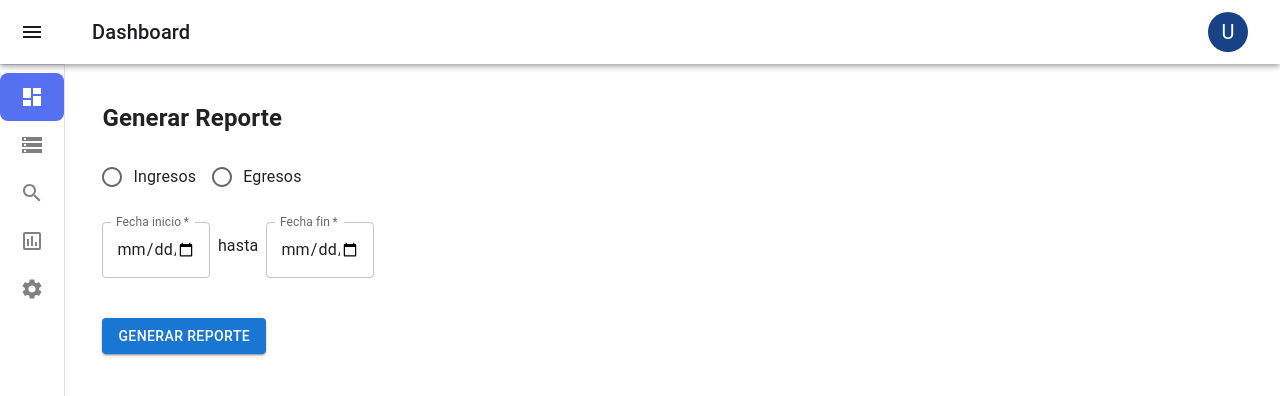
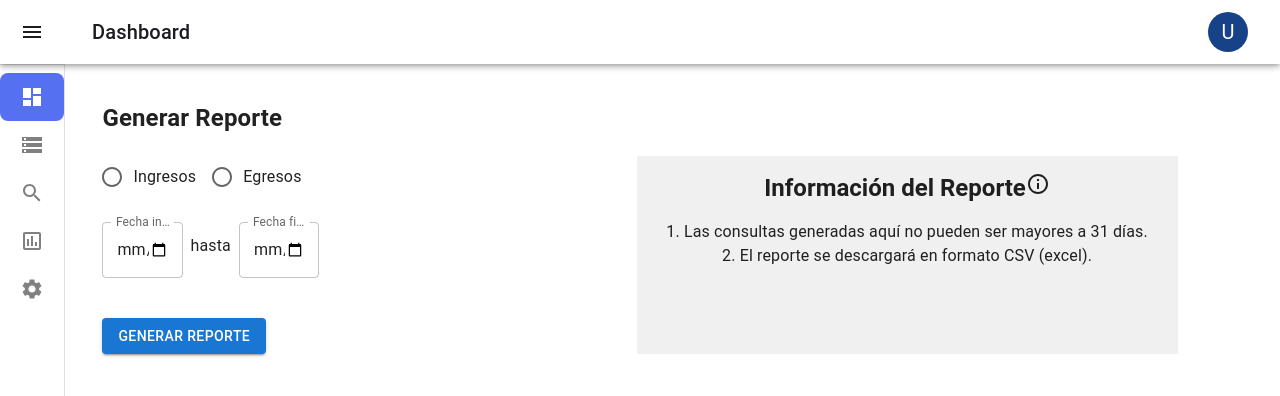
Before and after one commit to jpierre09/SIBI_front, a React (Vite) app: page /report in a window 1280 px wide. Shown: the top 396 px of the page. Built offline with nearby package versions, Linux system fonts and the light colour scheme.

Commit message:
Add informative box in reports component

```diff
--- a/src/components/Reports/Reports.jsx
+++ b/src/components/Reports/Reports.jsx
@@ -1,5 +1,6 @@
 import React, { useState, useEffect } from 'react';
-import { Button, Box, TextField, Typography, RadioGroup, FormControlLabel, Radio, FormControl } from '@mui/material';
+import { Button, Box, TextField, Typography, RadioGroup, FormControlLabel, Radio, FormControl, Tooltip } from '@mui/material';
+import InfoOutlinedIcon from '@mui/icons-material/InfoOutlined';
 
 const Reports = () => {
     const [startDate, setStartDate] = useState('');
@@ -35,7 +36,8 @@ const Reports = () => {
     };
 
     return (
-        <Box display="flex" flexDirection="column" alignItems="center">
+        <Box display="flex" flexDirection="row">
+            <Box display="flex" flexDirection="column" alignItems="center" flexGrow={5}>
                 <Box sx={{ width: '100%', justifyContent: 'flex-start', marginBottom: '8px' }}>
                     <FormControl component="fieldset">
                         <RadioGroup row value={reportType} onChange={(e) => setReportType(e.target.value)}>
@@ -58,7 +60,7 @@ const Reports = () => {
                         InputLabelProps={{
                             shrink: true,
                         }}
-                    sx={{ width: 'calc(10%)' }}
+                        sx={{ width: 'calc(15%)' }}
                     />
                     <Typography variant="body1" sx={{ margin: '0 8px' }}>
                         hasta
@@ -75,7 +77,7 @@ const Reports = () => {
                         InputLabelProps={{
                             shrink: true,
                         }}
-                    sx={{ width: 'calc(10%)' }}
+                        sx={{ width: 'calc(15%)' }}
                     />
                 </Box>
 
@@ -91,6 +93,16 @@ const Reports = () => {
                     </Button>
                 </Box>
             </Box>
+            <Box display="flex" flexDirection="column" alignItems="center" flexGrow={1} style={{backgroundColor: '#f0f0f0', padding: '1rem'}}>
+                <Typography variant="h5" sx={{ fontWeight: 'bold' }}>Información del Reporte
+                        <Tooltip>
+                            <InfoOutlinedIcon />
+                        </Tooltip>
+                </Typography>
+                <Typography variant="body1" style={{marginTop: '1rem'}}>1. Las consultas generadas aquí no pueden ser mayores a 31 días.</Typography>
+                <Typography variant="body1">2. El reporte se descargará en formato CSV (excel).</Typography>
+            </Box>
+        </Box>
     );
 };
 
--- a/src/components/TableIncome/TableIncome.jsx
+++ b/src/components/TableIncome/TableIncome.jsx
@@ -75,9 +75,9 @@ export default function DataTable() {
         </TableHead>
         <TableBody>
           {listasTotales.map(listaTotal => (
-            <TableRow key={listaTotal.id}>
+            <TableRow key={listaTotal.fake_id}>
               <TableCell component='th' scope='row'>
-                {listaTotal.id}
+                {listaTotal.fake_id}
               </TableCell>
               <TableCell component='th' scope='row'>
                 {listaTotal.tipo_activo}
--- a/src/components/Tracking/TrackingElement.jsx
+++ b/src/components/Tracking/TrackingElement.jsx
@@ -2,13 +2,13 @@ import React, { useState } from 'react';
 import { Button, Box, TextField, Typography } from '@mui/material';
 
 const Tracking = () => {
-    const [searchQuery, setSearchQuery] = useState('');  // Nuevo estado para la consulta de búsqueda
-    const [notFound, setNotFound] = useState(false); // Nuevo estado para manejar si el bien no se encontró
+    const [searchQuery, setSearchQuery] = useState('');
+    const [notFound, setNotFound] = useState(false);
 
     const handleSearch = () => {
         console.log('Buscar eventos para:', searchQuery);
 
-        // Simulación de una búsqueda fallida, debes reemplazar este bloque por tu llamada a API real
+        // Simulación de una búsqueda fallida
         if (searchQuery !== 'encontrado') {
             setNotFound(true);
         } else {
@@ -34,7 +34,6 @@ const Tracking = () => {
                 />
             </Box>
 
-            {/* Mostrar mensaje si no se encontró el bien */}
             {notFound && (
                 <Typography variant="body2" color="error" sx={{ mt: 2 }}>
                     No se encontró el bien.
--- a/src/services/adminApi.jsx
+++ b/src/services/adminApi.jsx
@@ -16,6 +16,7 @@ export const getAdminApi = () => {
   const [proveedores, setProveedores] = useState([]);
   const [referencias, setReferencias] = useState([]);
   const [ubicaciones, setUbicaciones] = useState([]);
+
 
   useEffect(() => {
     async function fetchData() {
```
Lines whose indentation alone changed are shown as unchanged.
